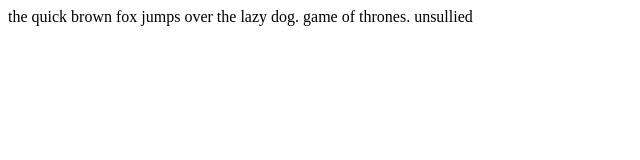
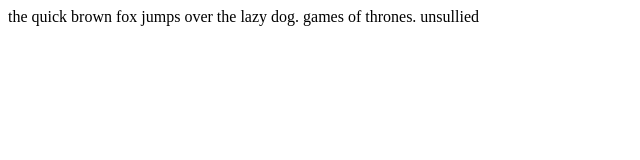
Before and after one commit to nierIT/hello-world, a plain HTML site: page index.html in a window 1280 px wide. Shown: the full height of the page, 0-640 px from the left. Drawn offline with Linux system fonts and the light colour scheme.

Commit message:
Update index.html

```diff
--- a/index.html
+++ b/index.html
@@ -5,7 +5,7 @@
 </head>
 <body>
 
-	the quick brown fox jumps over the lazy dog. game of thrones.
+	the quick brown fox jumps over the lazy dog. games of thrones.
 	unsullied
 
 </body>
```
